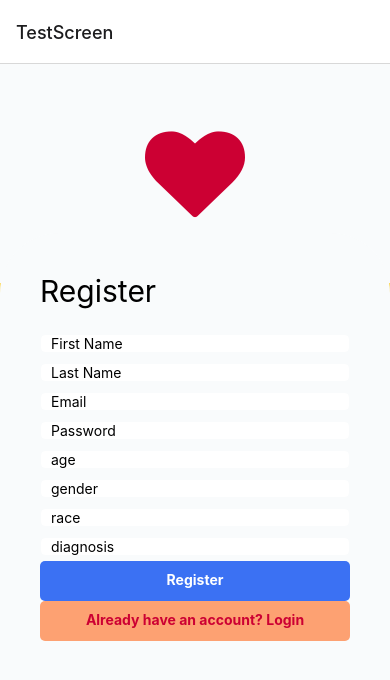
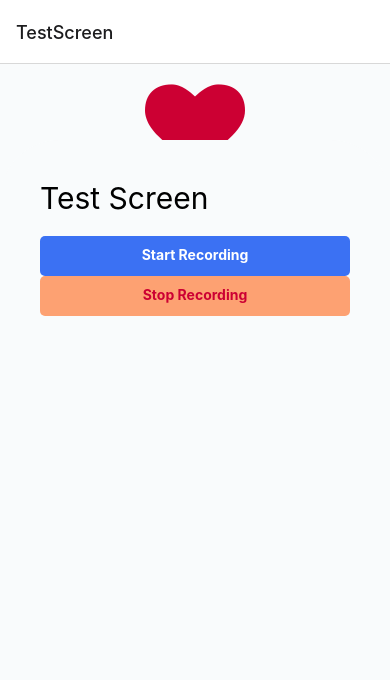
Before and after one commit to Scrubbyjay/cs491, a React Native app: screen /TestScreen in a window 390 px wide. Shown: the top 680 px of the page. Built offline with nearby package versions, Linux system fonts and the light colour scheme.

Commit message:
test buttons

```diff
--- a/src/screens/TestScreen.js
+++ b/src/screens/TestScreen.js
@@ -6,34 +6,21 @@ import CustomButton from '../components/CustomButton/CustomButton';
 import CustomInput from '../components/CustomInput';
 
 const TestScreen = ({navigation}) => {
-    const [firstName, setFirstname] = useState('');
-    const [lastName, setLastName] = useState('');
-    const [email, setEmail] = useState('');
-    const[password, setPassword] = useState('');
-
-    {/*demographic infomation*/}
-    const [age, setAge] = useState('');
-    const [gender, setGender] = useState('');
-    const [race, setRace] = useState('');
-    const [diagnosis, setDiagnosis] = useState('');
 
 
     const{height} = useWindowDimensions();
-    const onSignInPressed = () => {
-        console.warn("Sign In");
+    const onStartPressed = () => {
+        console.warn("Start Pressed");
     }
-    const onForgetPasswordPressed = () => {
-        console.warn("Forgot Password");
+    const onStopPressed = () => {
+        console.warn("Stop Pressed");
     }
-    const onSignUpPressed = () => {
-        console.warn("Sign Up");
-    }
+
     return (
         //Container
         <ScrollView style={{flex: 1, backgroundColor: "#F9FBFC"}} showsVerticalScrollIndicator={false}>
             {/* Brand View */}
             <ImageBackground
-                source={require('../assets/thumbs.jpg')}
                 style={{
                     height: Dimensions.get('window').height / 2.5, resizeMode: 'contain', width: '100%', flex: 1,
                     }}>
@@ -47,63 +34,18 @@ const TestScreen = ({navigation}) => {
                     <View style={styles.bottomView}>
                         {/* Welcome View */}
                         <View style={{padding: 40}}>
-                            <Text style={{color:'black', fontWeight:'400', fontSize:30,}}>Register</Text>
+                            <Text style={{color:'black', fontWeight:'400', fontSize:30,}}>Test Screen</Text>
                             {/* Form inputs view */}
                     <View style={{marginTop:20}}>
 
-                    <CustomInput
-                        placeholder="First Name"
-                        value={firstName}
-                        setValue={setFirstname}
-                         />
-                         <CustomInput
-                        placeholder="Last Name"
-                        value={lastName}
-                        setValue={setLastName}
-                         />
-
-                        <CustomInput
-                        placeholder="Email"
-                        value={email}
-                        setValue={setEmail}
-                         />
-                        <CustomInput
-                        placeholder="Password"
-                        value={password}
-                        setValue={setPassword}
-                        secureTextEntry={true}
-                        />
-
-                        <CustomInput
-                        placeholder="age"
-                        value={age}
-                        setValue={setAge}
-                        maxLength={3}
-                         />
-                         <CustomInput
-                        placeholder="gender"
-                        value={gender}
-                        setValue={setGender}
-                         />
-                         <CustomInput
-                        placeholder="race"
-                        value={race}
-                        setValue={setRace}
-                         />
-                         <CustomInput
-                        placeholder="diagnosis"
-                        value={diagnosis}
-                        setValue={setDiagnosis}
-                         />
-
                         <CustomButton
-                         text="Register"
-                         onPress={onSignInPressed}
+                         text="Start Recording"
+                         onPress={onStartPressed}
                           />
 
                          <CustomButton
-                         text="Already have an account? Login"
-                         onPress={onSignUpPressed}
+                         text="Stop Recording"
+                         onPress={onStopPressed}
                          type="TERTIARY"
                          bgColor='#fda172'
                          fgColor='#cc0033'
```
